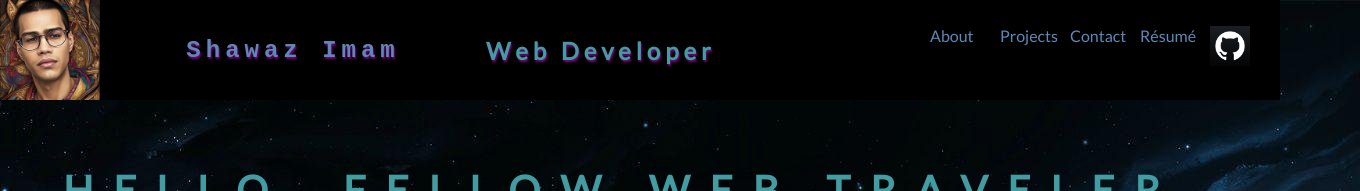
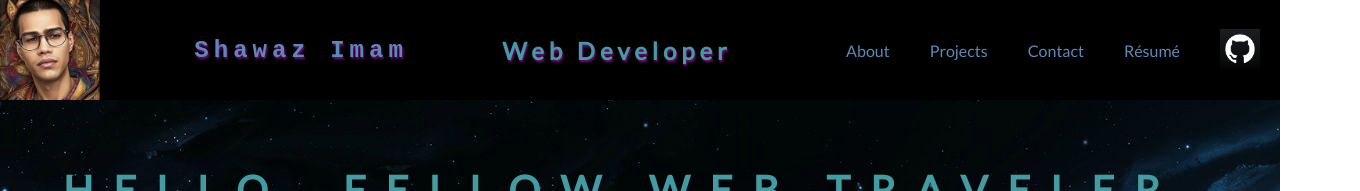
Before and after one commit to shawazi/HC_CC_05, a plain HTML site: page index.html in a window 1280 px wide. Shown: the top 191 px of the page, 1360 px wide, since content can reach past the window. Drawn offline with Linux system fonts and the light colour scheme.

Commit message:
navigation link margins fixed

```diff
--- a/styles/main.css
+++ b/styles/main.css
@@ -49,12 +49,11 @@ header a {
 
 .zoom {
   /* background-color: green; */
-  display: inline-block;
   text-decoration: none;
   transition: transform .2s; /* Animation */
-  width: 150px;
-  height: 150px;
-  margin: 0 auto;
+  margin: 20px;
+
+  cursor: pointer;
 }
 
 .zoom:hover {
@@ -65,26 +64,33 @@ header a {
   display: flex;
   justify-content: space-between;
   align-items: center;
-  margin-top: 8%;
-  margin-left: 10%;
+  /* margin-top: 8%;
+  margin-left: 10%; */
+
   /* word-spacing: .2rem */
 }
 
-.topnav a {
+/* .topnav a {
   display: inline-block;
   margin-right: -80px;
 
-}
+} */
 
 .box-1 {
   background-color: black;
   align-items: center;
   justify-content: space-between;
+  display: flex;
+  width: 100%;
 }
 
 .cont-1 {
-  position: sticky;
-  top: 0;
+  /* position: sticky; */
+  /* top: 0; */
+  display: flex;
+  align-items: center;
+  justify-content: space-between;
+  width: 100%;
 }
 
 .cont-2 {
@@ -134,10 +140,10 @@ hr {
 
 }
 
-.box-1 {
+/* .box-1 {
   flex: 2;
   order: 2;
-}
+} */
 
 .name {
   font-family: "Courier New", Courier, monospace;
```
